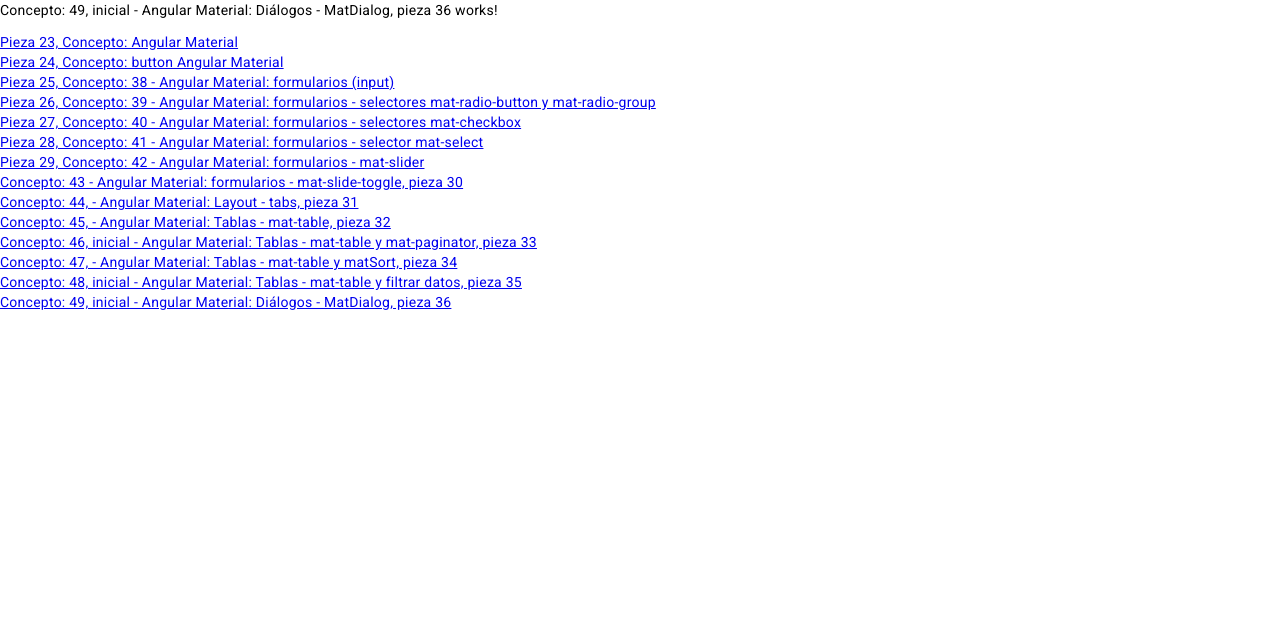
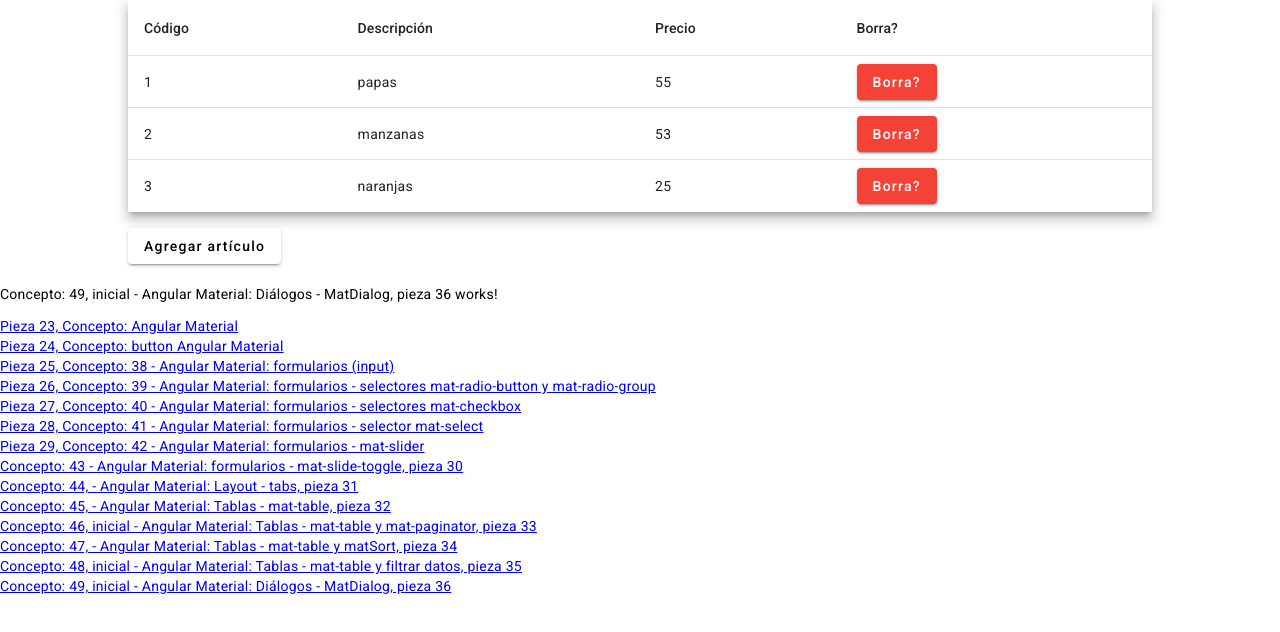
Before and after one commit to Miguelepst/appweb7, an Angular app: page /app-pieza36-p in a window 1280 px wide. Shown: the top 632 px of the page. Built offline with nearby package versions, Linux system fonts and the light colour scheme.

Commit message:
Concepto: 49, Funcional(OK) - Angular Material: Diálogos - MatDialog, pieza 36

```diff
--- /dev/null
+++ b/src/app/features/modulo1/components/pieza36/pieza36-components/dialogoarticulo/dialogoarticulo.component.html
@@ -0,0 +1,27 @@
+<div>
+  <h1 mat-dialog-title>Artículo</h1>
+  <div mat-dialog-content>
+    <div style="display: flex;flex-direction: column; margin:1rem auto; max-width: 600px; padding: 1rem;">
+
+      <mat-form-field>
+        <input matInput [(ngModel)]="data.codigo" type="number" placeholder="Ingrese código">
+      </mat-form-field>
+
+      <mat-form-field>
+        <input matInput [(ngModel)]="data.descripcion" type="text" placeholder="Ingrese descripción">
+      </mat-form-field>
+
+      <mat-form-field>
+        <input matInput [(ngModel)]="data.precio" type="number" placeholder="Ingrese precio">
+      </mat-form-field>
+
+    </div>
+  </div>
+  <div mat-dialog-actions>
+    <button mat-button (click)="cancelar()">Cancelar</button>
+    <button mat-button [mat-dialog-close]="data" cdkFocusInitial>Confirmar</button>
+  </div>
+</div>
+
+
+<p>dialogoarticulo works!</p>
--- /dev/null
+++ b/src/app/features/modulo1/components/pieza36/pieza36-components/dialogoarticulo/dialogoarticulo.component.ts
@@ -0,0 +1,26 @@
+import { Component, OnInit, Inject } from '@angular/core';
+import { Articulo } from '../../pieza36-modelos/articulo';
+import { MatDialog, MatDialogRef, MAT_DIALOG_DATA } from '@angular/material/dialog'
+
+
+
+@Component({
+  selector: 'app-dialogoarticulo',
+  templateUrl: './dialogoarticulo.component.html',
+  styleUrls: ['./dialogoarticulo.component.css']
+})
+export class DialogoarticuloComponent {
+
+  constructor(
+    public dialogRef: MatDialogRef<DialogoarticuloComponent>,
+    @Inject(MAT_DIALOG_DATA) public data: Articulo) { }
+
+  ngOnInit() { }
+
+  cancelar() {
+    this.dialogRef.close();
+  }
+
+
+
+}
--- a/src/app/features/modulo1/components/pieza36/pieza36-modelos/articulos.ts
+++ b/src/app/features/modulo1/components/pieza36/pieza36-modelos/articulo.ts
@@ -1,4 +1,4 @@
-export class Articulos {
+export class Articulo {
     constructor(public codigo: number, public descripcion: string, public precio: number) {
     }
 }
--- a/src/app/features/modulo1/components/pieza36/pieza36-p/pieza36-p.component.html
+++ b/src/app/features/modulo1/components/pieza36/pieza36-p/pieza36-p.component.html
@@ -1 +1,34 @@
+<div style=" margin: auto; width: 80%">
+  <table mat-table [dataSource]="ds" class="mat-elevation-z8" #tabla1 style="width: 90%;margin-bottom: 1rem;">
+    <ng-container matColumnDef="codigo">
+      <th mat-header-cell *matHeaderCellDef> Código </th>
+      <td mat-cell *matCellDef="let articulo"> {{articulo.codigo}} </td>
+    </ng-container>
+
+    <ng-container matColumnDef="descripcion">
+      <th mat-header-cell *matHeaderCellDef> Descripción </th>
+      <td mat-cell *matCellDef="let articulo"> {{articulo.descripcion}} </td>
+    </ng-container>
+
+    <ng-container matColumnDef="precio">
+      <th mat-header-cell *matHeaderCellDef> Precio </th>
+      <td mat-cell *matCellDef="let articulo"> {{articulo.precio}} </td>
+    </ng-container>
+
+    <ng-container matColumnDef="borrar">
+      <th mat-header-cell *matHeaderCellDef> Borra? </th>
+      <td mat-cell *matCellDef="let j = index;">
+        <button mat-raised-button color="warn" focusable="false" (click)="borrarFila(j)">
+          Borra?
+        </button>
+      </td>
+    </ng-container>
+
+    <tr mat-header-row *matHeaderRowDef="columnas"></tr>
+    <tr mat-row *matRowDef="let row; columns: columnas;"></tr>
+  </table>
+  <button mat-raised-button (click)="abrirDialogo()">Agregar artículo</button>
+</div>
+
+<br>
 <p>Concepto: 49, inicial - Angular Material: Diálogos - MatDialog, pieza 36 works!</p>
--- a/src/app/features/modulo1/components/pieza36/pieza36-p/pieza36-p.component.ts
+++ b/src/app/features/modulo1/components/pieza36/pieza36-p/pieza36-p.component.ts
@@ -1,4 +1,10 @@
-import { Component } from '@angular/core';
+import { Component, ViewChild } from '@angular/core';
+import { Articulo } from '../pieza36-modelos/articulo';
+import { MatTableDataSource, MatTable } from '@angular/material/table'
+import { MatDialog } from '@angular/material/dialog'
+import { DialogoarticuloComponent } from '../pieza36-components/dialogoarticulo/dialogoarticulo.component';
+
+
 
 @Component({
   selector: 'app-pieza36-p',
@@ -7,4 +13,40 @@
 })
 export class Pieza36PComponent {
 
+  columnas: string[] = ['codigo', 'descripcion', 'precio', 'borrar'];
+
+  datos: Articulo[] = [new Articulo(1, 'papas', 55),
+  new Articulo(2, 'manzanas', 53),
+  new Articulo(3, 'naranjas', 25),
+  ];
+
+  ds = new MatTableDataSource<Articulo>(this.datos);
+
+  @ViewChild(MatTable) tabla1!: MatTable<Articulo>;
+
+  constructor(public dialog: MatDialog) { }
+
+  abrirDialogo() {
+    const dialogo1 = this.dialog.open(DialogoarticuloComponent, {
+      data: new Articulo(0, '', 0)
+    });
+
+    dialogo1.afterClosed().subscribe(art => {
+      if (art != undefined)
+        this.agregar(art);
+    });
+  }
+
+  borrarFila(cod: number) {
+    if (confirm("Realmente quiere borrarlo?")) {
+      this.datos.splice(cod, 1);
+      this.tabla1.renderRows();
+    }
+  }
+
+  agregar(art: Articulo) {
+    this.datos.push(new Articulo(art.codigo, art.descripcion, art.precio));
+    this.tabla1.renderRows();
+  }
+
 }
--- a/src/app/features/modulo1/modulo1.module.ts
+++ b/src/app/features/modulo1/modulo1.module.ts
@@ -53,8 +53,10 @@
 
 import { MatSortModule } from '@angular/material/sort';
 import { Pieza35PComponent } from './components/pieza35/pieza35-p/pieza35-p.component';
-import { Pieza36PComponent } from './components/pieza36/pieza36-p/pieza36-p.component'
+import { Pieza36PComponent } from './components/pieza36/pieza36-p/pieza36-p.component';
+import { DialogoarticuloComponent } from './components/pieza36/pieza36-components/dialogoarticulo/dialogoarticulo.component'
 
+import { MatDialogModule } from '@angular/material/dialog'
 
 @NgModule({
   declarations: [
@@ -76,6 +78,7 @@
     Pieza34PComponent,
     Pieza35PComponent,
     Pieza36PComponent,
+    DialogoarticuloComponent,
 
 
 
@@ -104,6 +107,7 @@
     MatPaginatorModule,
     BrowserAnimationsModule,
     MatSortModule,
+    MatDialogModule,
 
 
 
```
Also changed, not shown: src/app/features/modulo1/components/pieza36/pieza36-components/dialogoarticulo/dialogoarticulo.component.css (added), 2 other files (tests, documents, lock files or other folders).
